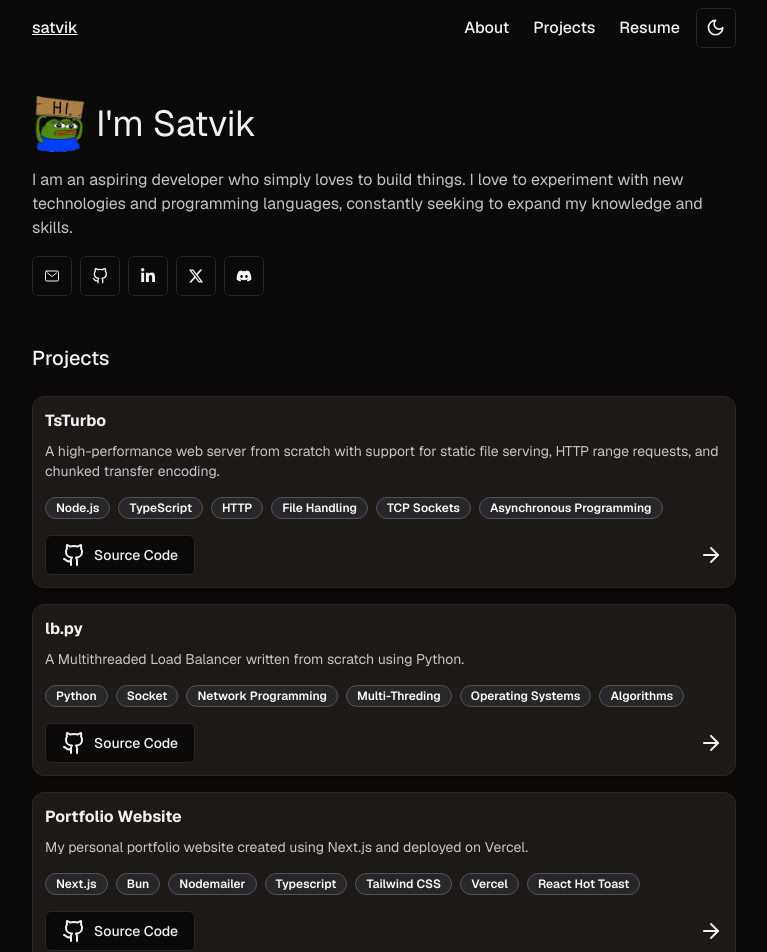
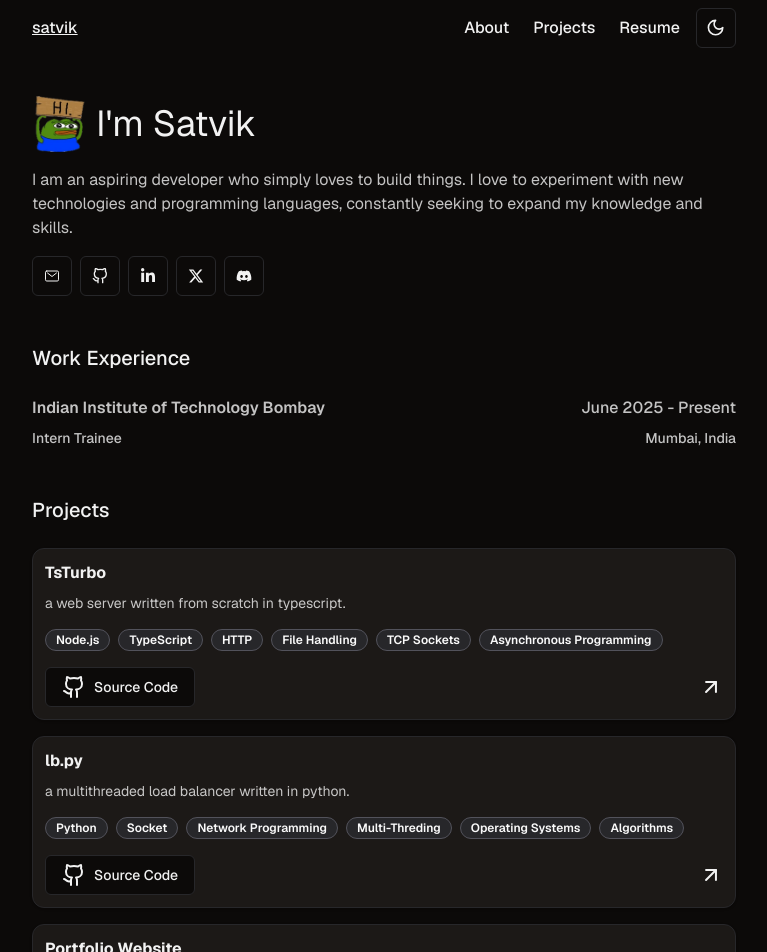
Before and after one commit to SattuSupari21/portfolio-v1, a Next.js app: page / in a window 1280 px wide. Shown: the top 952 px of the page, without its empty margins (256-1023 px from the left). Built offline with nearby package versions, Linux system fonts and the light colour scheme.

Commit message:
added experience section, updated constants, and did some ui changes

```diff
--- a/src/app/page.tsx
+++ b/src/app/page.tsx
@@ -4,6 +4,7 @@ import { Skills } from "@/components/Skills";
 import { Projects } from "@/components/Projects";
 import { Education } from "@/components/Education";
 import { Footer } from "@/components/Footer";
+import {Experience} from "@/components/Experience"
 
 export default function Home() {
   return (
@@ -11,6 +12,7 @@ export default function Home() {
       <div className="w-full min-h-full flex flex-col p-2 max-[720px]:p-4 gap-12 max-[480px]:p-4 max-w-[720px] mb-6">
         <Header />
         <About />
+        <Experience />
         <Projects />
         <Skills />
         <Education />
--- a/src/app/projects/page.tsx
+++ b/src/app/projects/page.tsx
@@ -61,7 +61,7 @@ const RenderProject = ({ project }: { project: ProjectType }) => {
               <Github className="mr-2" /> Source Code{" "}
             </a>
           </IconButton>
-          <ArrowRight className="group-hover:-rotate-45 transition-transform" />
+          <ArrowRight className="-rotate-45 group-hover:-rotate-0 transition-transform" />
         </div>
       </div>
     </Card>
@@ -79,7 +79,7 @@ export default function ProjectsPage() {
             Here are some of the projects I have worked on.
           </p>
         </div>
-        <div className="grid grid-cols-2 max-[480px]:grid-cols-1 gap-4">
+        <div className="grid grid-cols-2 max-[480px]:grid-cols-1 gap-6">
           {projects.map((project) => {
             return <RenderProject key={project.id} project={project} />;
           })}
--- /dev/null
+++ b/src/components/Experience.tsx
@@ -0,0 +1,31 @@
+export const Experience = () => {
+  return (
+    <div className="w-full space-y-4">
+      <span className="flex items-center gap-2 text-xl font-medium mb-6">
+        Work Experience
+      </span>
+
+      <div className="flex items-center gap-2 opacity-80">
+        <div className="w-full flex flex-col gap-2">
+          <div className="flex items-center justify-between">
+            <span className="font-semibold">
+              Indian Institute of Technology Bombay
+            </span>
+            <span className="font-medium max-[480px]:hidden">June 2025 - Present</span>
+          </div>
+          <div className="flex items-center justify-between">
+            <span className="text-sm font-medium">
+              Intern Trainee
+            </span>
+            <span className="text-sm font-medium max-[480px]:hidden">
+              Mumbai, India
+            </span>
+          </div>
+          <span className="text-sm font-medium min-[480px]:hidden">
+            Mumbai, India
+          </span>
+        </div>
+      </div>
+    </div>
+  );
+}
--- a/src/components/Projects.tsx
+++ b/src/components/Projects.tsx
@@ -13,6 +13,7 @@ type ProjectType = {
   slug: string;
   image: string;
   title: string;
+  shortAbout?: string;
   about: string;
   sourceCode: string;
   techStack: string[];
@@ -29,7 +30,7 @@ const RenderProject = ({ project }: { project: ProjectType }) => {
       <div className="flex-1 flex flex-col justify-between p-1 gap-4">
         <div className="space-y-2">
           <p className="font-bold">{project.title}</p>
-          <p className="opacity-80 text-sm">{project.about}</p>
+          <p className="opacity-80 text-sm">{project.shortAbout}</p>
           <div className="flex flex-wrap gap-2 pt-2">
             {project.techStack.map((tech) => (
               <Badge
@@ -52,7 +53,7 @@ const RenderProject = ({ project }: { project: ProjectType }) => {
               <Github className="mr-2" /> Source Code
             </a>
           </IconButton>
-          <ArrowRight className="group-hover:-rotate-45 transition-transform" />
+          <ArrowRight className="-rotate-45 group-hover:-rotate-0 transition-transform" />
         </div>
       </div>
     </Card>
--- a/src/constants.ts
+++ b/src/constants.ts
@@ -16,6 +16,7 @@ export const projects = [
     image:
       "https://res.cloudinary.com/dpnmetc7y/image/upload/v1736924610/portfoliov1-images/tsturbo-home.png",
     title: "TsTurbo",
+    shortAbout: "a web server written from scratch in typescript.",
     about:
       "A high-performance web server from scratch with support for static file serving, HTTP range requests, and chunked transfer encoding.",
     sourceCode: "https://github.com/SattuSupari21/tsturbo",
@@ -36,6 +37,7 @@ export const projects = [
     image:
       "https://res.cloudinary.com/dpnmetc7y/image/upload/v1713358276/portfoliov1-images/lb-py-home.png",
     title: "lb.py",
+    shortAbout: "a multithreaded load balancer written in python.",
     about: "A Multithreaded Load Balancer written from scratch using Python.",
     sourceCode: "https://github.com/SattuSupari21/lb.py",
     techStack: [
@@ -55,6 +57,7 @@ export const projects = [
     image:
       "https://res.cloudinary.com/dpnmetc7y/image/upload/v1713968155/portfoliov1-images/portfolio-v1-home.png",
     title: "Portfolio Website",
+    shortAbout: "my personal portfolio.",
     about:
       "My personal portfolio website created using Next.js and deployed on Vercel.",
     sourceCode: "https://github.com/SattuSupari21/portfolio-v1",
@@ -75,6 +78,7 @@ export const projects = [
     image:
       "https://res.cloudinary.com/dpnmetc7y/image/upload/v1712460941/portfoliov1-images/limktree-home.png",
     title: "Limktree",
+    shortAbout: "a centralized platform to share links.",
     about:
       "Provides users with a centralized platform to share multiple links through a single customizable URL.",
     sourceCode: "https://github.com/SattuSupari21/limktree",
@@ -99,6 +103,7 @@ export const projects = [
     image:
       "https://res.cloudinary.com/dpnmetc7y/image/upload/v1712460942/portfoliov1-images/shorty-home.png",
     title: "Shorty",
+    shortAbout: "simple url shortner.",
     about:
       "A simple to use URL shortner created using Elysia.js with Bun runtime and Next.js.",
     sourceCode: "https://github.com/SattuSupari21/shorty",
@@ -122,6 +127,7 @@ export const projects = [
     image:
       "https://res.cloudinary.com/dpnmetc7y/image/upload/v1712460945/portfoliov1-images/styled-home.png",
     title: "Styled",
+    shortAbout: "full-stack e-commerce web app.",
     about:
       "Full-stack e-commerce web application created using Strapi CMS and Next.js.",
     sourceCode: "https://github.com/SattuSupari21/styled",
```
